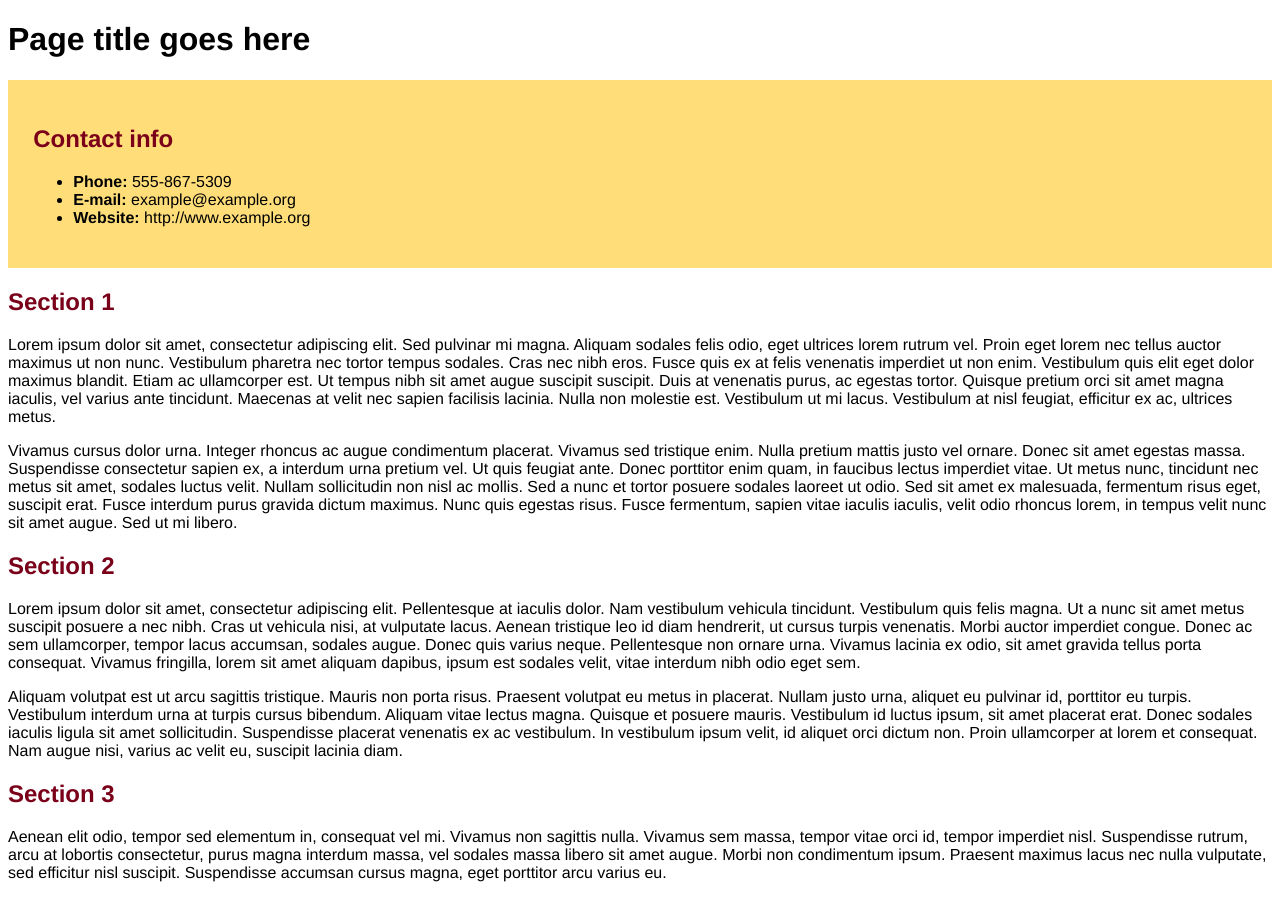
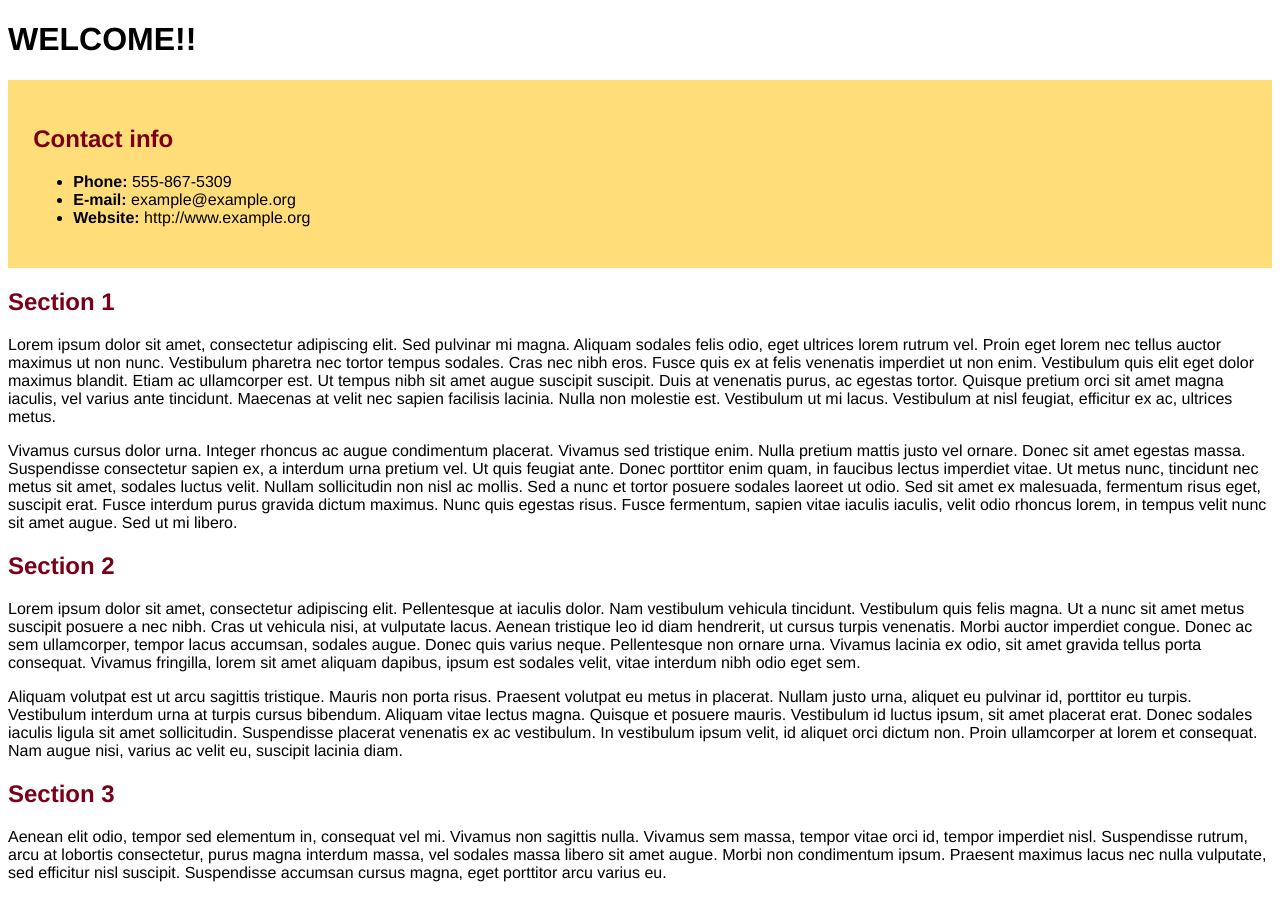
Before and after one commit to jeffe150/Template_Website, a plain HTML site: page index.html in a window 1280 px wide. Drawn offline with Linux system fonts and the light colour scheme.

Commit message:
title change

```diff
--- a/index.html
+++ b/index.html
@@ -6,7 +6,7 @@
 
 <body>
 
-<h1>Page title goes here</h1>
+<h1>WELCOME!!</h1>
 
 <div id="contact">
 <h2>Contact info</h2>
```
